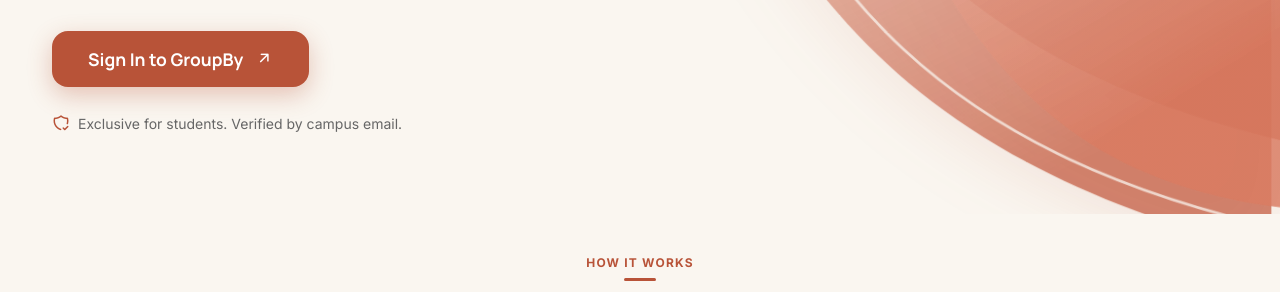
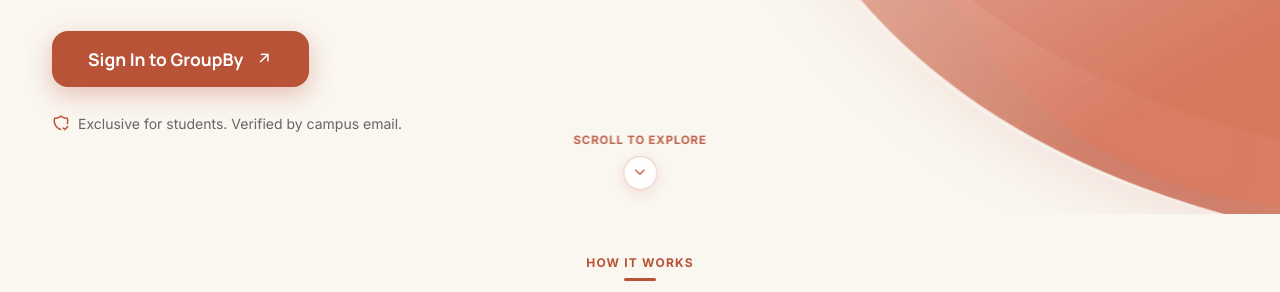
Before and after one commit to shresthvishwa/GroupBy, a website: page public/index.html in a window 1280 px wide. Shown: the part 457-749 px from the top of the page. Drawn offline with Linux system fonts and the light colour scheme.

Commit message:
Add animated scroll-down hint indicator and custom scrollbars across the landing page and overflow containers

```diff
--- a/public/index.html
+++ b/public/index.html
@@ -10,7 +10,7 @@
   <link href="https://fonts.googleapis.com/css2?family=Inter:wght@400;500;600;700&family=Manrope:wght@600;700;800&display=swap" rel="stylesheet">
   <!-- Tabler Icons CSS -->
   <link rel="stylesheet" href="https://cdn.jsdelivr.net/npm/@tabler/icons-webfont@latest/tabler-icons.min.css">
-  <link rel="stylesheet" href="styles.css?v=8">
+  <link rel="stylesheet" href="styles.css?v=9">
   <!-- Google Identity Services (OAuth 2.0) -->
   <script src="https://accounts.google.com/gsi/client" async defer></script>
 </head>
@@ -103,6 +103,14 @@
             <path d="M 0 -80 C 230 160, 180 440, 700 560" stroke="#F8F3ED" stroke-width="2.5" fill="none" opacity="0.75" />
           </g>
         </svg>
+      </div>
+
+      <!-- LANDING SCROLL DOWN HINT INDICATOR -->
+      <div class="landing-scroll-indicator" id="landingScrollIndicator" title="Scroll down to explore">
+        <span class="scroll-hint-text">Scroll to explore</span>
+        <div class="scroll-hint-icon">
+          <i class="ti ti-chevron-down"></i>
+        </div>
       </div>
     </section>
 
@@ -1283,6 +1291,6 @@
     </div>
   </div>
 
-  <script src="app.js?v=8"></script>
+  <script src="app.js?v=9"></script>
 </body>
 </html>
--- a/public/styles.css
+++ b/public/styles.css
@@ -2705,6 +2705,91 @@
   min-height: 600px;
   object-fit: fill;
   filter: drop-shadow(-10px 10px 32px rgba(184, 83, 56, 0.14));
+}
+
+/* LANDING SCROLL DOWN INDICATOR */
+.landing-scroll-indicator {
+  position: absolute;
+  bottom: 24px;
+  left: 50%;
+  transform: translateX(-50%);
+  display: flex;
+  flex-direction: column;
+  align-items: center;
+  gap: 6px;
+  cursor: pointer;
+  z-index: 20;
+  opacity: 0.9;
+  transition: opacity 0.35s ease, transform 0.35s ease;
+  user-select: none;
+}
+
+.landing-scroll-indicator:hover {
+  opacity: 1;
+  transform: translateX(-50%) translateY(3px);
+}
+
+.landing-scroll-indicator.fade-out {
+  opacity: 0;
+  pointer-events: none;
+  transform: translateX(-50%) translateY(12px);
+}
+
+.scroll-hint-text {
+  font-family: var(--font-inter);
+  font-size: 11.5px;
+  font-weight: 700;
+  letter-spacing: 0.8px;
+  text-transform: uppercase;
+  color: #B85338;
+}
+
+.scroll-hint-icon {
+  width: 34px;
+  height: 34px;
+  border-radius: 50%;
+  background: #ffffff;
+  border: 1.5px solid rgba(184, 83, 56, 0.3);
+  box-shadow: 0 4px 14px rgba(184, 83, 56, 0.16);
+  display: flex;
+  align-items: center;
+  justify-content: center;
+  color: #B85338;
+  font-size: 17px;
+  animation: bounceDown 2s infinite ease-in-out;
+}
+
+@keyframes bounceDown {
+  0%, 20%, 50%, 80%, 100% {
+    transform: translateY(0);
+  }
+  40% {
+    transform: translateY(7px);
+  }
+  60% {
+    transform: translateY(3.5px);
+  }
+}
+
+/* GLOBAL CUSTOM SCROLLBARS FOR OVERFLOW CONTAINERS */
+::-webkit-scrollbar {
+  width: 6px;
+  height: 6px;
+}
+
+::-webkit-scrollbar-track {
+  background: rgba(0, 0, 0, 0.03);
+  border-radius: 4px;
+}
+
+::-webkit-scrollbar-thumb {
+  background: rgba(184, 83, 56, 0.35);
+  border-radius: 4px;
+  transition: background 0.2s ease;
+}
+
+::-webkit-scrollbar-thumb:hover {
+  background: rgba(184, 83, 56, 0.65);
 }
 
 /* Dynamic wave motion animation rules (Active SVG group transforms) */
```
Also changed, not shown: public/app.js.
